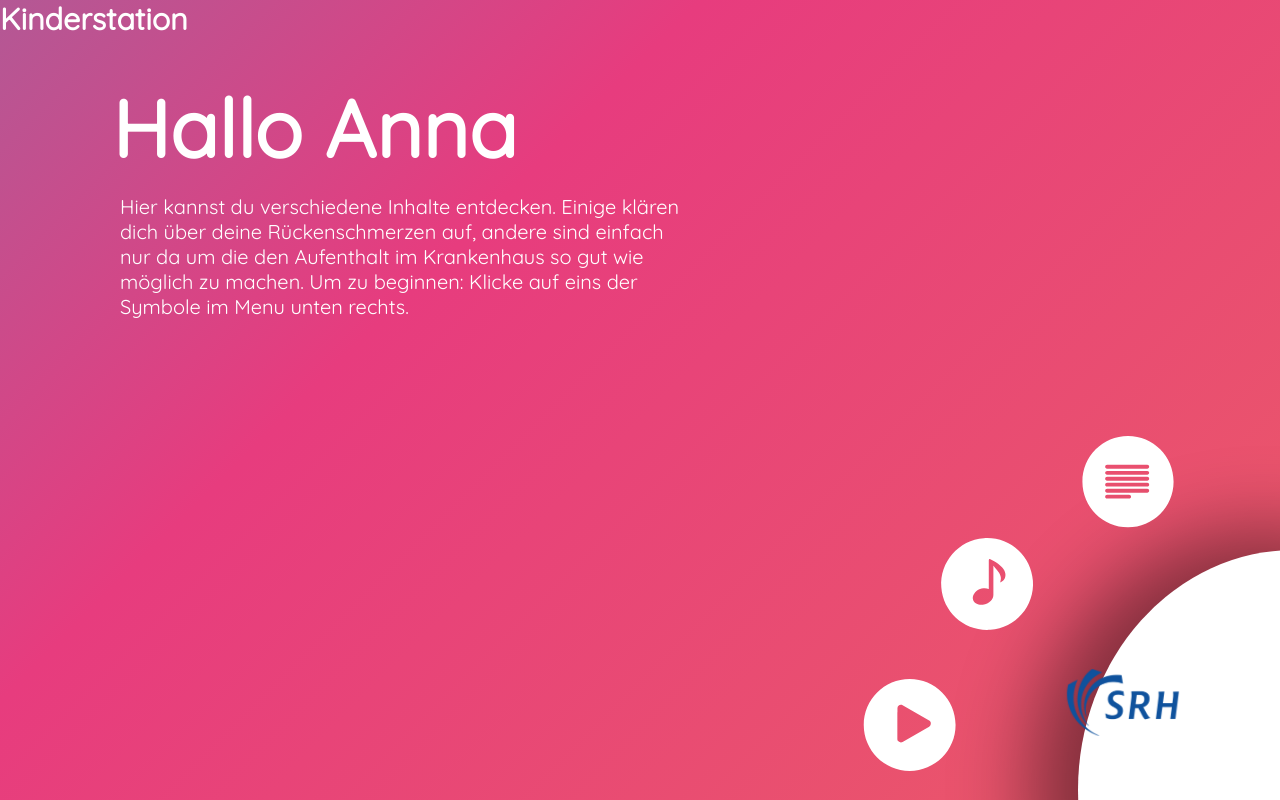
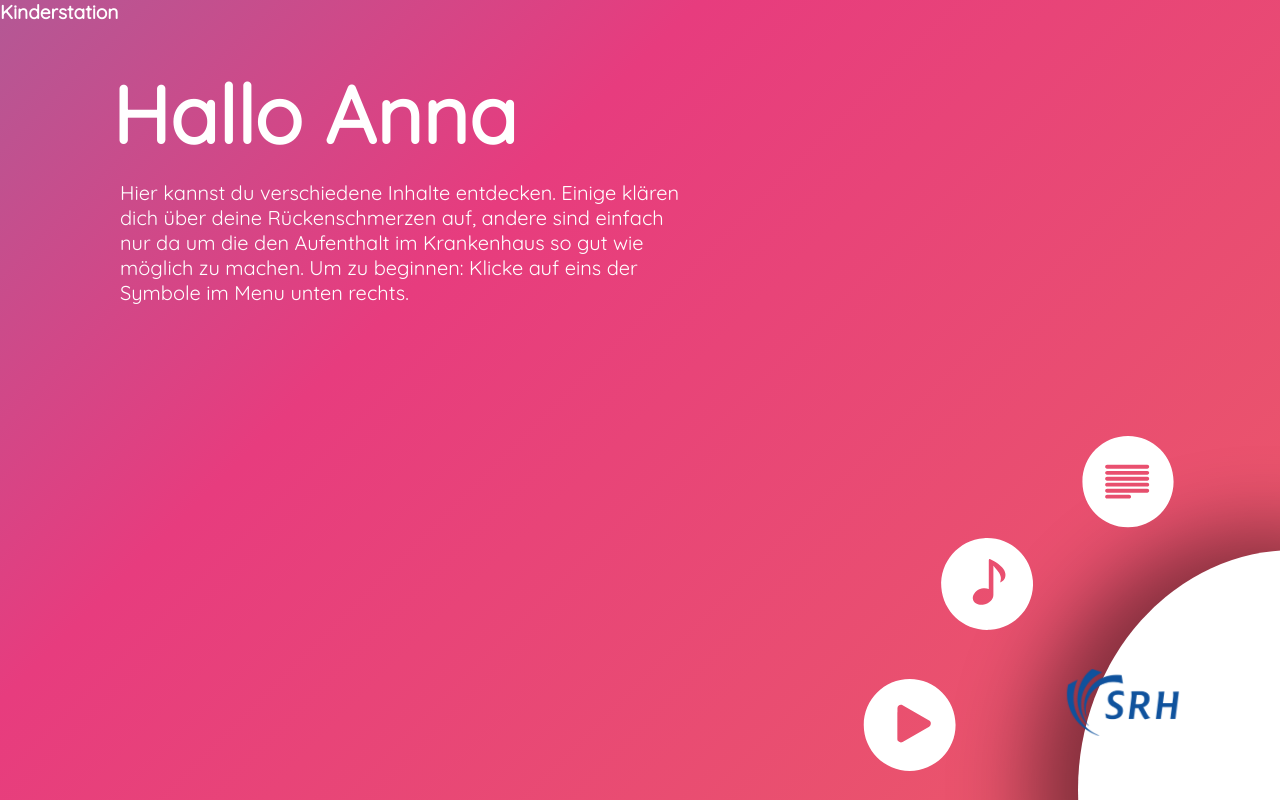
Before and after one commit to Momaritti/gera-srh, an Angular app: page /home in a window 1280 px wide. Built offline with nearby package versions, Linux system fonts and the light colour scheme.

Commit message:
changed varible for h4

```diff
--- a/src/app/variables.sass
+++ b/src/app/variables.sass
@@ -3,7 +3,7 @@
 $h1-size: 5rem // 80px
 $h2-size: 3rem // 60px
 $h3-size: 2.5rem // 45px
-$h4-size: 1.9rem // 40px
+$h4-size: 1.2rem // 40px
 $main-text: 20px
 
 $font-color: white
```
